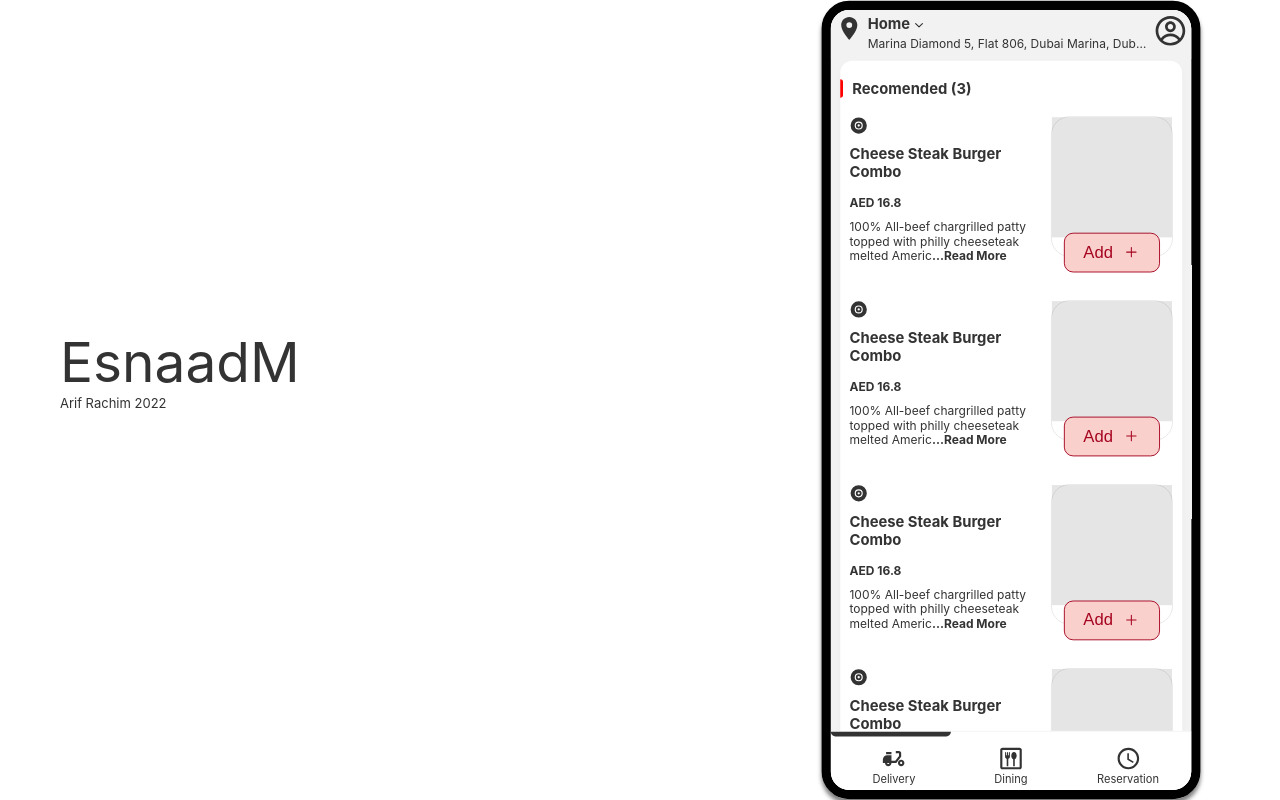
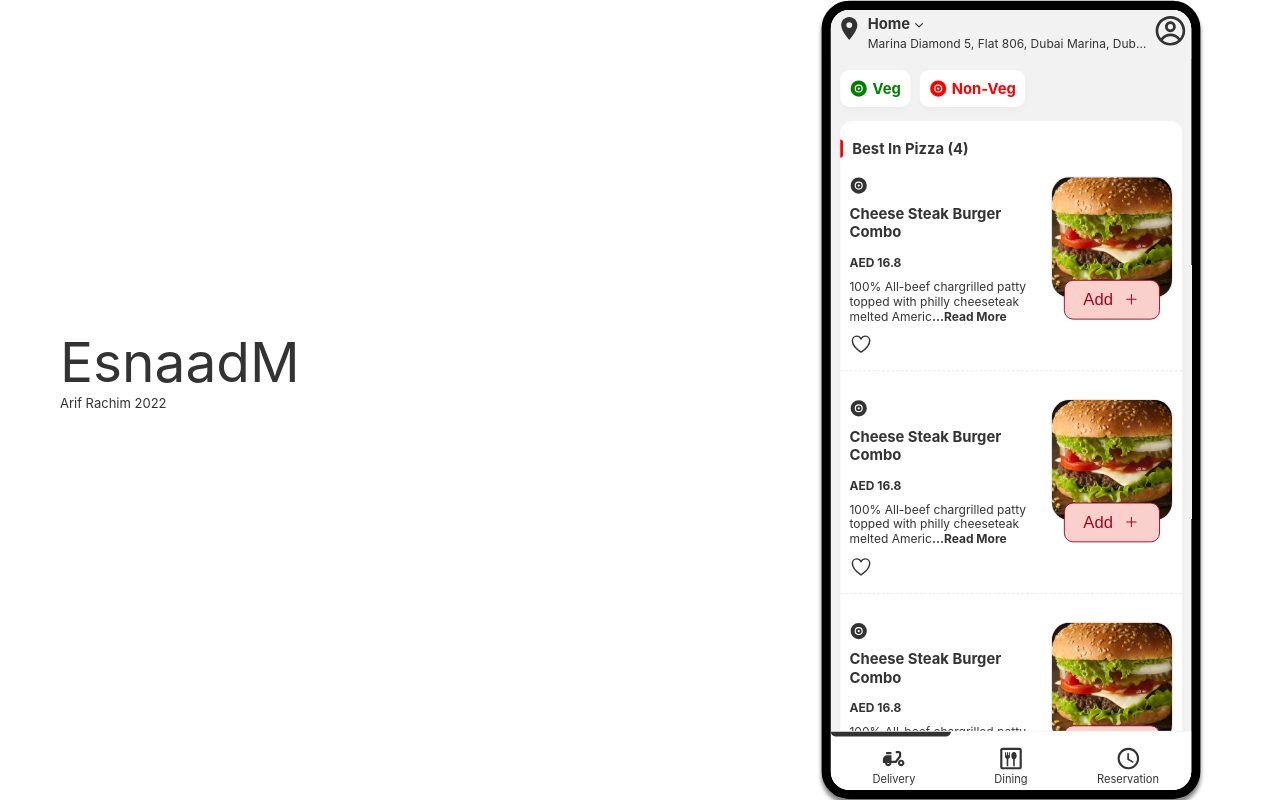
Before and after one commit to arif-rachim/restaroo, a React (Create React App) app: page / in a window 1280 px wide. Both pictures are taken after a click on the button "To know more, please click here". Built offline with nearby package versions, Linux system fonts and the light colour scheme.

Commit message:
Introduce icon

```diff
--- a/src/components/page-components/Button.tsx
+++ b/src/components/page-components/Button.tsx
@@ -1,5 +1,5 @@
 import {IconType} from "react-icons";
-import {ButtonTheme, theme, white} from "../../routes/Theme";
+import {ButtonTheme, theme} from "../../routes/Theme";
 import {motion, MotionStyle} from "framer-motion";
 import {AiOutlineLoading3Quarters} from "react-icons/ai";
 
--- a/src/components/page-components/FooterNavigation.tsx
+++ b/src/components/page-components/FooterNavigation.tsx
@@ -64,9 +64,9 @@ const menus: Menu[] = [{
 ];
 
 export function FooterNavigation(props: RouteProps) {
-    const navigate = useNavigate();
+
     const path = props.path;
-    const {store, appDimension} = useAppContext();
+    const {appDimension} = useAppContext();
     const width = (100 / menus.length).toFixed(2) + '%';
     const selectedIndex = menus.findIndex(m => m.path === path);
     return <motion.div style={{
--- a/src/components/page-components/HeaderNavigation.tsx
+++ b/src/components/page-components/HeaderNavigation.tsx
@@ -1,4 +1,3 @@
-import {Image} from "./Image";
 import {MdPlace} from "react-icons/md";
 import {CgProfile} from "react-icons/cg";
 import {useAppContext} from "../useAppContext";
--- a/src/model/data.ts
+++ b/src/model/data.ts
@@ -9,7 +9,7 @@ const product:Product = {
     currency:'AED',
     description : '100% All-beef chargrilled patty topped with philly cheeseteak melted American & Swiss cheese and mayo on our special toasted hardees sessame bun.',
     servesFor : 1,
-    imageAddress : '182932.png',
+    imageAddress : '/assets/product/burger.jpg',
     config : [
         {
             name : 'Fries',
--- a/src/routes/DeliveryPage.tsx
+++ b/src/routes/DeliveryPage.tsx
@@ -5,46 +5,65 @@ import {RouteProps} from "../components/useRoute";
 import {Card, CardTitle} from "../components/page-components/Card";
 import {menus, products} from "../model/data";
 import invariant from "tiny-invariant";
-import {IoAdd, IoDisc} from "react-icons/io5";
+import {IoAdd, IoDisc,  IoHeartOutline} from "react-icons/io5";
 import {Button} from "../components/page-components/Button";
 import {ButtonTheme} from "./Theme";
 
-export function DeliveryPage(props:RouteProps) {
+export function DeliveryPage(props: RouteProps) {
 
-    useFocusListener(props.path,(isFocus) => {
-        if(isFocus){
+    useFocusListener(props.path, (isFocus) => {
+        if (isFocus) {
             adjustThemeColor('#F2F2F2');
         }
     });
-    return <Page style={{backgroundColor:'#F2F2F2'}}>
+    return <Page style={{backgroundColor: '#F2F2F2', paddingBottom: 55,paddingTop:65}}>
+        <div style={{display:'flex',marginBottom:10}}>
+            <div style={{ marginBottom: 5,color:'green',display:'flex',alignItems:'center',padding:10,boxShadow: '0 3px 10px -3px rgba(0,0,0,0.06)',backgroundColor:'white',borderRadius:10,marginRight:10}}><IoDisc style={{fontSize:20,marginRight:5}}/><div style={{fontWeight:'bold',fontSize:16}}>Veg</div></div>
+            <div style={{ marginBottom: 5,color:'red',display:'flex',alignItems:'center',padding:10,boxShadow: '0 3px 10px -3px rgba(0,0,0,0.06)',backgroundColor:'white',borderRadius:10}}><IoDisc style={{fontSize:20,marginRight:5}}/><div style={{fontWeight:'bold',fontSize:16}}>Non-Veg</div></div>
+        </div>
+
         {menus.map((menu) => {
-            return<Card key={menu.id} style={{marginBottom:20}}>
-                <CardTitle title={'Recomended (3)'}/>
+            return <Card key={menu.id} style={{marginBottom: 20}}>
+                <CardTitle title={`${menu.name} (${menu.productId.length})`}/>
                 {menu.productId.map((productId) => {
                     const product = products.find(p => p.id === productId);
                     invariant(product);
-                    const description = product.description.substring(0,75);
-                    return <div key={productId} style={{display:'flex',padding:10,marginBottom:20}}>
-                        <div style={{display:'flex',flexDirection:'column'}}>
-                            <div style={{fontSize:20,marginBottom:5}}><IoDisc/></div>
-                            <div style={{fontSize:16,fontWeight:'bold',marginBottom:15}}>{product.name}</div>
-                            <div style={{fontWeight:'bold',marginBottom:10}}>{product.currency} {product.price}</div>
-                            <div>
+                    const description = product.description.substring(0, 75);
+                    return <div key={productId} style={{display: 'flex', padding: 10, marginBottom: 20,borderBottom:'1px dashed rgba(0,0,0,0.1)'}}>
+                        <div style={{display: 'flex', flexDirection: 'column'}}>
+                            <div style={{fontSize: 20, marginBottom: 5}}><IoDisc/></div>
+                            <div style={{fontSize: 16, fontWeight: 'bold', marginBottom: 15}}>{product.name}</div>
+                            <div style={{fontWeight: 'bold', marginBottom: 10}}>{product.currency} {product.price}</div>
+                            <div style={{marginBottom:10}}>
                                 {description}
-                                <span style={{fontWeight:'bold'}}>{'...Read More'}</span>
+                                <span style={{fontWeight: 'bold'}}>{'...Read More'}</span>
                             </div>
+                            <div style={{fontSize:25}}><IoHeartOutline/></div>
                         </div>
-                        <div style={{width:130,height:150,marginLeft:20,
-                            borderRadius:20,border:'1px solid rgba(0,0,0,0.1)',
-                            flexShrink:0,flexGrow:0,
-                            alignItems:'center',
-                            display:'flex',
-                            flexDirection:'column'
-                        }}>
-                            <div style={{width:130,height:130,marginBottom:-5,flexShrink:0,flexGrow:0,backgroundColor:'rgba(0,0,0,0.1)'}}>
+                        <div style={{position: 'relative',marginLeft: 20}}>
+                            <div style={{
+                                width: 130, height: 130,
+                                borderRadius: 20, border: '1px solid rgba(0,0,0,0.1)',
+                                flexShrink: 0, flexGrow: 0,
+                                alignItems: 'center',
+                                display: 'flex',
+                                flexDirection: 'column',
+                                overflow: 'hidden'
+                            }}>
+                                <img src={product.imageAddress} width={130} height={130} style={{
+                                    width: 130,
+                                    height: 130,
+                                    marginBottom: -5,
+                                    flexShrink: 0,
+                                    flexGrow: 0,
+                                    backgroundColor: 'rgba(0,0,0,0.1)'
+                                }} alt={'product'}/>
 
                             </div>
-                            <Button title={'Add'} style={{backgroundColor:'#FAD0CC'}} onTap={() =>{}} icon={IoAdd} theme={ButtonTheme.danger}/>
+                            <div style={{width: '100%', display:'flex',justifyContent:'center',marginTop:-20,zIndex:0,boxSizing:'border-box'}}>
+                                <Button title={'Add'} style={{backgroundColor: '#FAD0CC'}} onTap={() => {
+                                }} icon={IoAdd} theme={ButtonTheme.danger}/>
+                            </div>
                         </div>
 
                     </div>
```
Also changed, not shown: public/assets/product/burger.jpg (added).
